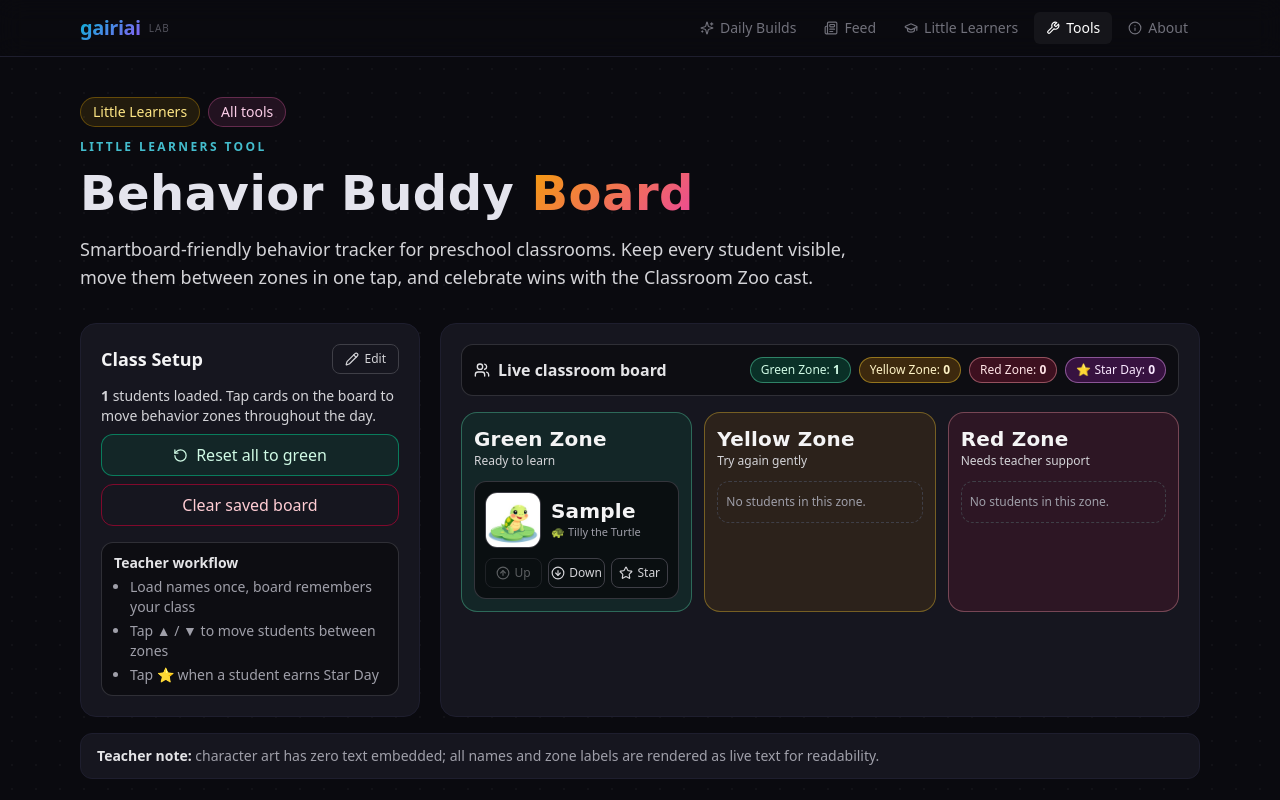
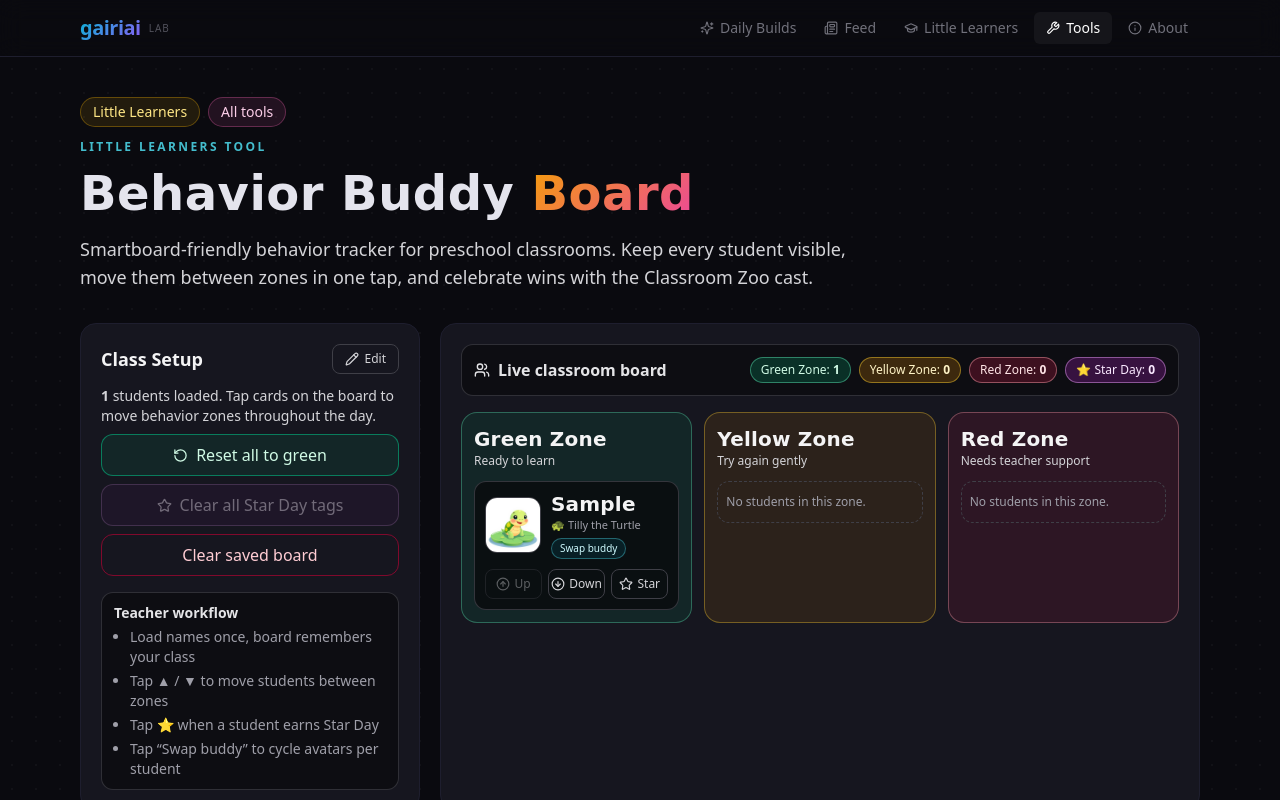
Before and after one commit to sandahltim/gairiai-net, a Next.js app: page /tools/behavior-buddy in a window 1280 px wide. Both pictures are taken after typing "Sample" into the empty fields and a click on the button "Save behavior board". Shown: the top 800 px of the page. Built offline with nearby package versions, Linux system fonts and the light colour scheme.

Commit message:
Improve Behavior Buddy smartboard teacher controls

```diff
--- a/content/tools/behavior-buddy.md
+++ b/content/tools/behavior-buddy.md
@@ -19,5 +19,6 @@ Behavior Buddy Board helps teachers run behavior coaching on a smartboard:
 - Load and save your student list once
 - Keep every student visible all day
 - Move students between Green / Yellow / Red zones in one tap
-- Mark "Star Day" moments for positive reinforcement
+- Mark "Star Day" moments for positive reinforcement (and clear stars for a new day)
+- Swap each student's Classroom Zoo buddy avatar directly on the board
 - Uses the same Classroom Zoo character cast for brand consistency
--- a/src/app/tools/behavior-buddy/page.tsx
+++ b/src/app/tools/behavior-buddy/page.tsx
@@ -71,6 +71,12 @@ function nextZone(current: Zone, direction: 'up' | 'down'): Zone {
   }
 
   return ZONE_ORDER[Math.min(ZONE_ORDER.length - 1, index + 1)];
+}
+
+function nextCharacterId(currentId: string): string {
+  const index = ZOO_CHARACTERS.findIndex(character => character.id === currentId);
+  if (index < 0) return ZOO_CHARACTERS[0].id;
+  return ZOO_CHARACTERS[(index + 1) % ZOO_CHARACTERS.length].id;
 }
 
 export default function BehaviorBuddyPage() {
@@ -172,6 +178,10 @@ export default function BehaviorBuddyPage() {
     setStudents(prev => prev.map(student => ({ ...student, zone: 'green' })));
   }
 
+  function clearStarDay() {
+    setStudents(prev => prev.map(student => ({ ...student, starDay: false })));
+  }
+
   function clearBoard() {
     setStudents([]);
     setDraftNames('');
@@ -267,6 +277,14 @@ export default function BehaviorBuddyPage() {
               </button>
               <button
                 type="button"
+                onClick={clearStarDay}
+                disabled={starCount === 0}
+                className="w-full inline-flex items-center justify-center gap-2 rounded-xl border border-fuchsia-300/45 bg-fuchsia-500/10 text-fuchsia-100 py-2 hover:border-fuchsia-300 disabled:opacity-40 disabled:cursor-not-allowed"
+              >
+                <Star size={15} /> Clear all Star Day tags
+              </button>
+              <button
+                type="button"
                 onClick={clearBoard}
                 className="w-full inline-flex items-center justify-center gap-2 rounded-xl border border-rose-700/60 hover:border-rose-500 text-rose-200 py-2"
               >
@@ -281,6 +299,7 @@ export default function BehaviorBuddyPage() {
               <li>Load names once, board remembers your class</li>
               <li>Tap ▲ / ▼ to move students between zones</li>
               <li>Tap ⭐ when a student earns Star Day</li>
+              <li>Tap “Swap buddy” to cycle avatars per student</li>
             </ul>
           </div>
         </section>
@@ -342,6 +361,18 @@ export default function BehaviorBuddyPage() {
                               <p className="text-[11px] text-zinc-400 truncate">
                                 {character.emoji} {character.name}
                               </p>
+                              <button
+                                type="button"
+                                onClick={() =>
+                                  updateStudent(student.id, current => ({
+                                    ...current,
+                                    characterId: nextCharacterId(current.characterId),
+                                  }))
+                                }
+                                className="mt-1 rounded-full border border-cyan-300/35 bg-cyan-500/10 px-2 py-0.5 text-[10px] text-cyan-100 hover:border-cyan-200"
+                              >
+                                Swap buddy
+                              </button>
                               {student.starDay && (
                                 <p className="mt-1 inline-flex items-center gap-1 rounded-full border border-fuchsia-300/40 bg-fuchsia-500/15 px-2 py-0.5 text-[10px] text-fuchsia-100">
                                   <Star size={11} /> Star Day
```
